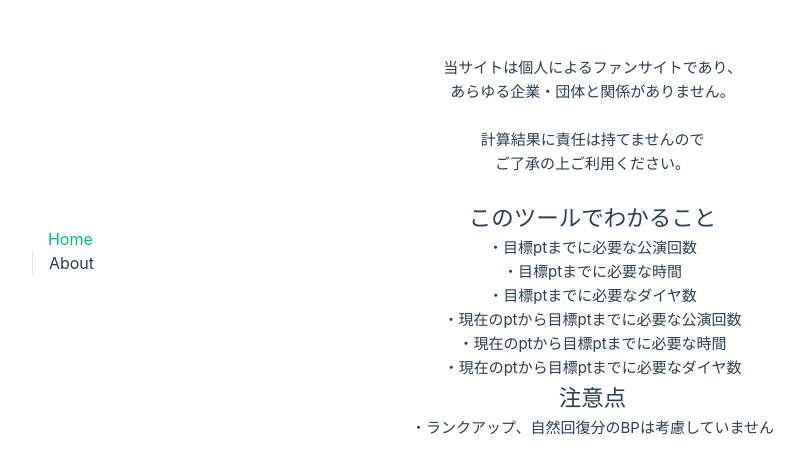
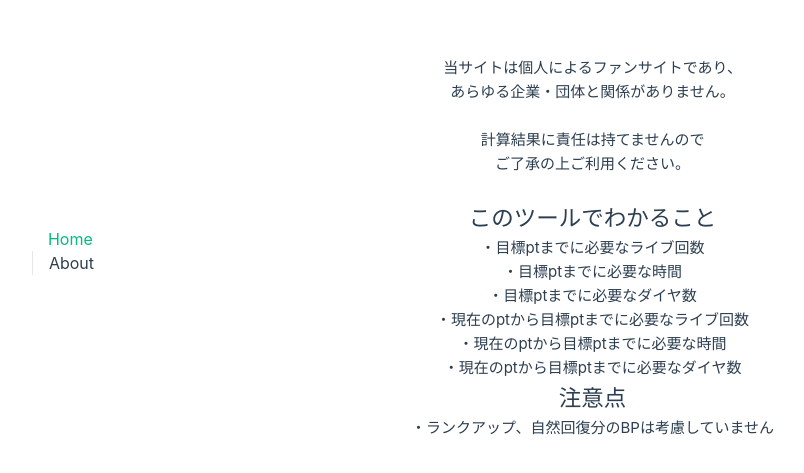
Before and after one commit to 4door/enst-music-event-plan, a Vue app: page /about in a window 1280 px wide. Shown: the part 157-630 px from the top of the page, without its empty margins (229-1033 px from the left). Built offline with nearby package versions, Linux system fonts and the light colour scheme.

Commit message:
Update AboutView.vue

```diff
--- a/src/views/AboutView.vue
+++ b/src/views/AboutView.vue
@@ -11,13 +11,13 @@
     <br />
     <br />
     <h2>このツールでわかること</h2>
-    ・目標ptまでに必要な公演回数
+    ・目標ptまでに必要なライブ回数
     <br />
     ・目標ptまでに必要な時間
     <br />
     ・目標ptまでに必要なダイヤ数
     <br />
-    ・現在のptから目標ptまでに必要な公演回数
+    ・現在のptから目標ptまでに必要なライブ回数
     <br />
     ・現在のptから目標ptまでに必要な時間
     <br />
```
